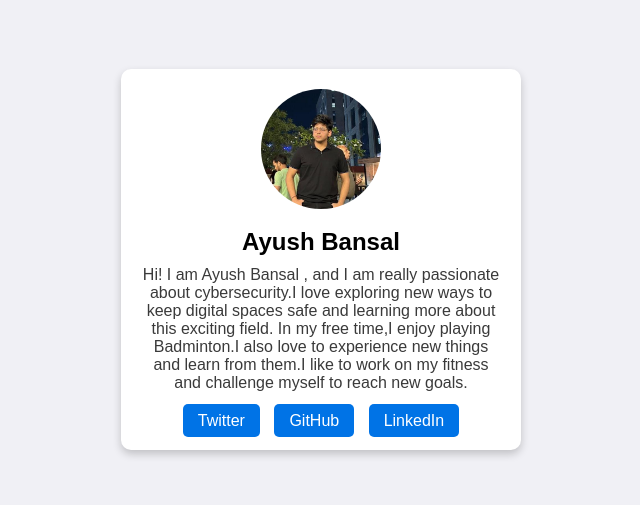
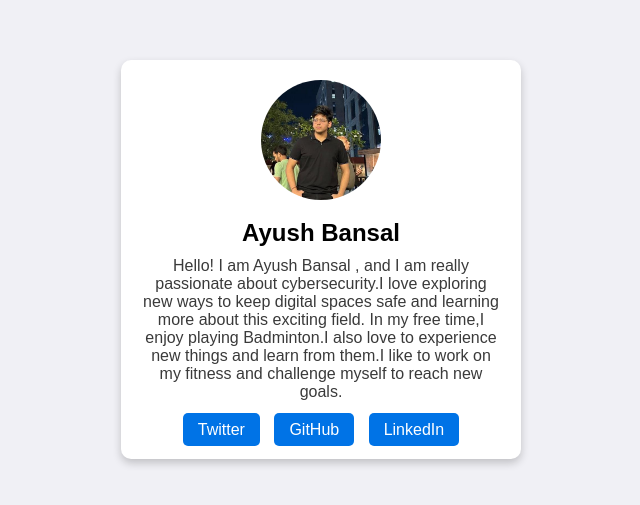
Before and after one commit to Ayush-Bansal08/-My-Personal-Profile-Page-, a plain HTML site: page index.html in a window 1280 px wide. Shown: the part 141-646 px from the top of the page, without its empty margins (319-959 px from the left). Drawn offline with Linux system fonts and the light colour scheme.

Commit message:
Update index.html

```diff
--- a/index.html
+++ b/index.html
@@ -7,14 +7,14 @@
   <link rel="stylesheet" href="style.CSS">
 </head>
 <body>
-  <div class="profile-container">
+    <div class="profile-container">
     <img src="photo.jpg" class="profile-photo">
     <h1>Ayush Bansal</h1>
-    <p class="bio">Hi! I am Ayush Bansal , and I am really passionate about cybersecurity.I love exploring new ways to keep digital spaces safe and learning more about this exciting field. In my free time,I enjoy playing Badminton.I also love to experience new things and learn from them.I like to work on my fitness and challenge myself to reach new goals.</p>
-    <div class="social-links">
-    <a href="https://x.com/AyushBansa38741?t=brjGsncSOin0Qpq3DMoD0g&s=09" target="_blank">Twitter</a>
+<p class="bio">Hello! I am Ayush Bansal , and I am really passionate about cybersecurity.I love exploring new ways to keep digital spaces safe and learning more about this exciting field. In my free time,I enjoy playing Badminton.I also love to experience new things and learn from them.I like to work on my fitness and challenge myself to reach new goals.</p>
+       <div class="social-links">
+      <a href="https://x.com/AyushBansa38741?t=brjGsncSOin0Qpq3DMoD0g&s=09" target="_blank">Twitter</a>
       <a href="https://github.com/Ayush-Bansal08" target="_blank">GitHub</a>
       <a href="https://www.linkedin.com/in/ayush-bansal-21b12a311?utm_source=share&utm_campaign=share_via&utm_content=profile&utm_medium=android_app" target="_blank">LinkedIn</a>
-  </div>
+    </div>
     </body>
 </html>
```
